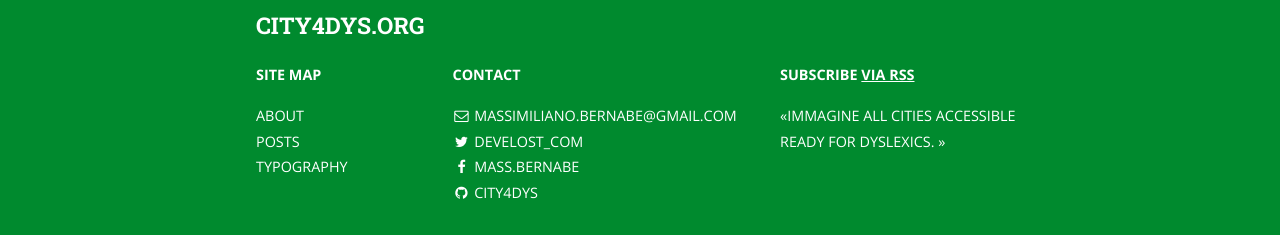
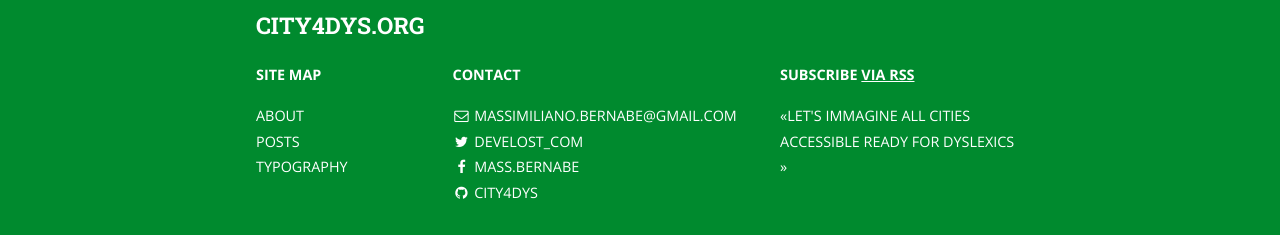
Before and after one commit to city4dys/city4dys.github.io, a Jekyll site: the page built from index.html, in a window 1280 px wide. Shown: the part 2035-2270 px from the top of the page. Built offline with Jekyll 4.4.1, drawn with Linux system fonts in a browser that asks for light colours; nearby versions of some CDN libraries; the list of posts is cut into pages by our own code; a style sheet for code colours, icons or effects is not loaded.

Commit message:
mod motto

```diff
--- a/_config.yml
+++ b/_config.yml
@@ -14,7 +14,7 @@ subtitle: "Immagine all cities accessible ready for dyslexics"
 email: massimiliano.bernabe@gmail.com
 name: Massimiliano Bernabe
 description: >
-  Immagine all cities accessible ready for dyslexics.
+  Let's immagine all cities accessible ready for dyslexics
 # Base URL of site (i.e. /blog). It should always start with a slash,
 # and never end with a slash. Set it to a blank value if hosting at the
 # root of your server.
```
